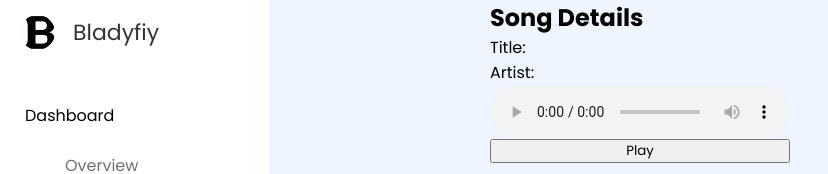
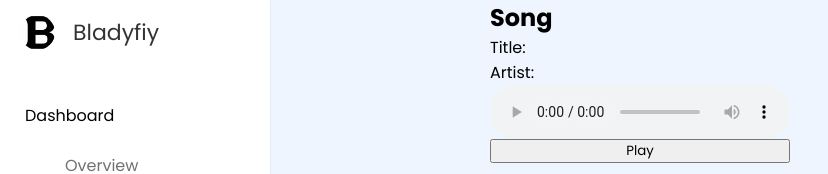
Before and after one commit to Lo10Th/Bladify, a React (Vite) app in the folder frontend/: page /song/1 in a window 1280 px wide. Shown: the top 174 px of the page, without its empty margins (0-828 px from the left). Built offline with nearby package versions, Linux system fonts and the light colour scheme; no server answers.

Commit message:
small change

```diff
--- a/frontend/src/songdetails.jsx
+++ b/frontend/src/songdetails.jsx
@@ -34,7 +34,7 @@ function SongDetails() {
 
     return (
         <div className='content'>
-            <h2>Song Details</h2>
+            <h2>Song</h2>
             <p>Title: {songDetails.title}</p>
             <p>Artist: {songDetails.artist}</p>
             <audio ref={audioRef} controls preload="none">
```
